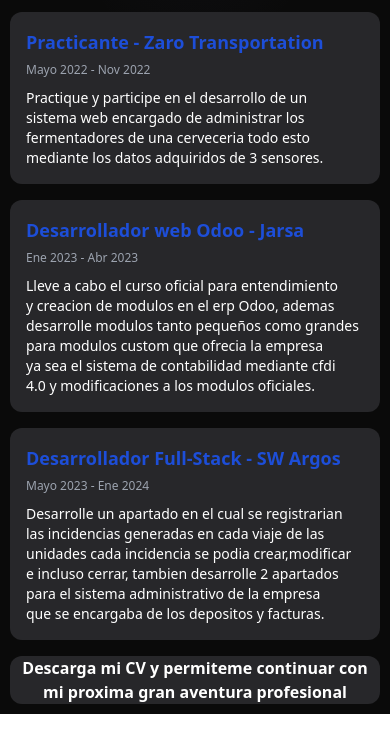
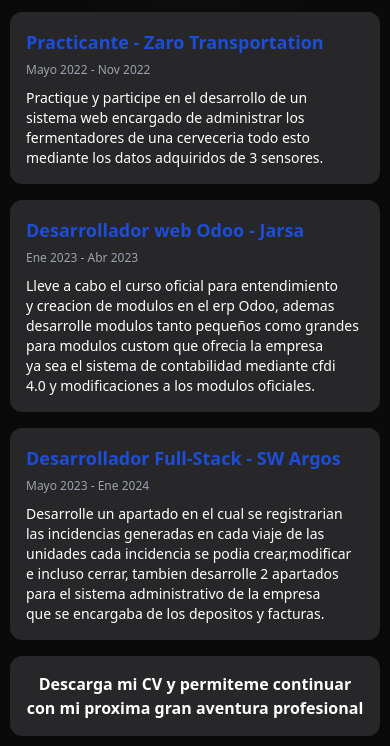
Before and after one commit to GuarU345/portfolio-astro, an Astro site: page / in a window 390 px wide. Shown: the part 899-1645 px from the top of the page. Before the commit the page ends 1613 px from the top, so only its background shows below. Built offline with nearby package versions, Linux system fonts and the light colour scheme; Astro itself is replaced by a stand-in of ours.

Commit message:
add padding responsive to download cv component

```diff
--- a/src/components/DownloadCV.jsx
+++ b/src/components/DownloadCV.jsx
@@ -16,7 +16,7 @@
     return (
         <button
             onClick={handleClick}
-            class="grid place-content-center bg-zinc-800 rounded-xl hover:opacity-80"
+            class="p-4 lg:p-0 grid place-content-center bg-zinc-800 rounded-xl hover:opacity-80"
         >
             <p class="font-bold">Descarga mi CV y permiteme continuar con mi proxima gran aventura profesional</p>
         </button>
```
